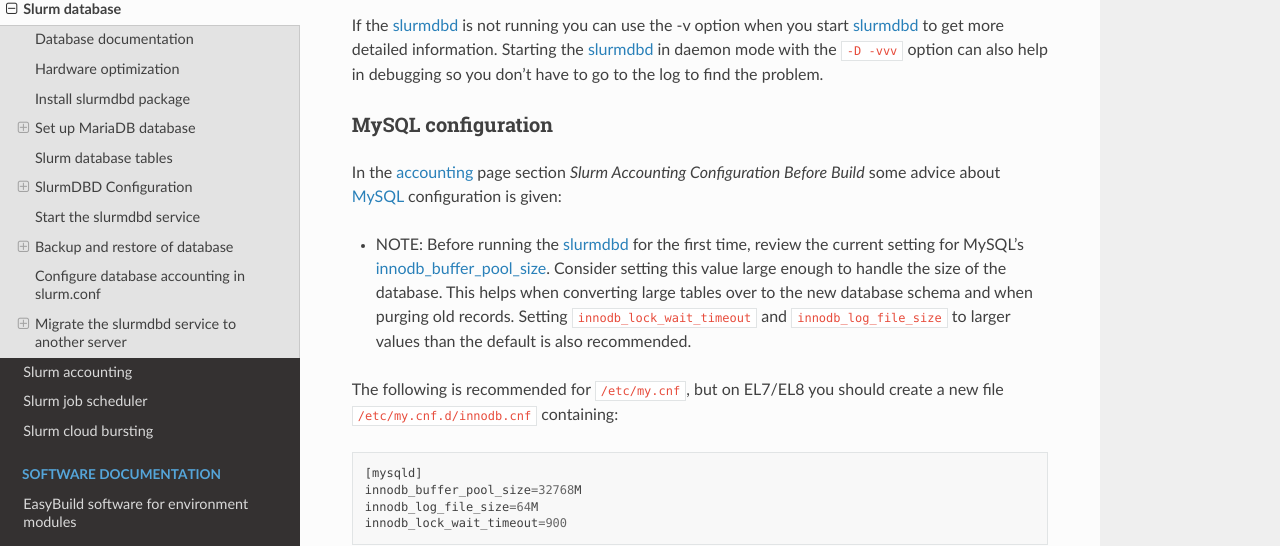
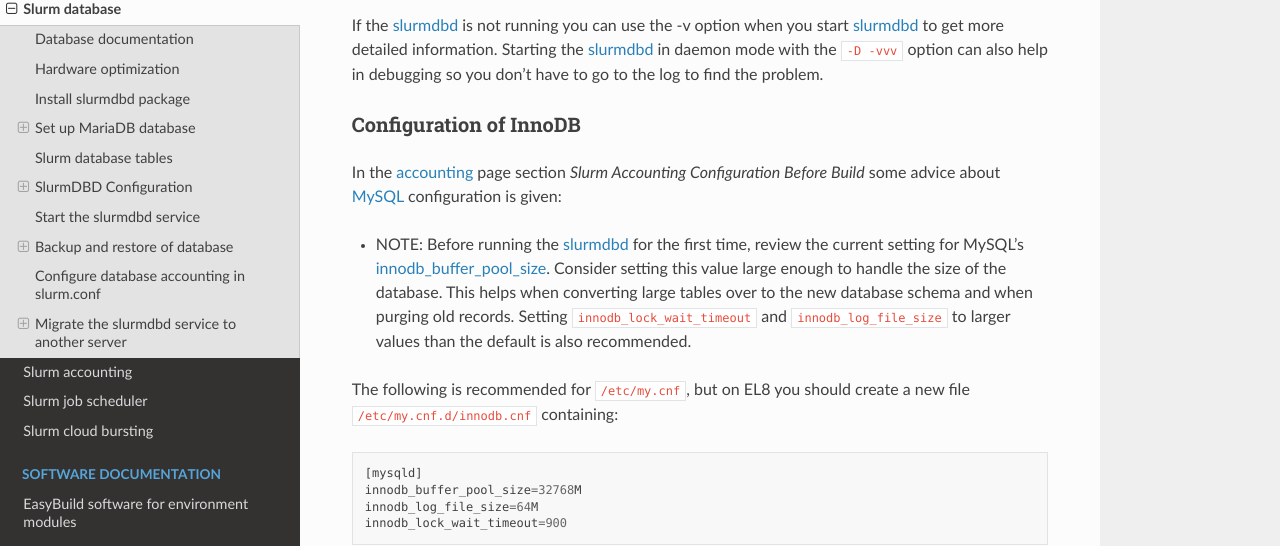
Before and after one commit to OleHolmNielsen/Niflheim_system, a Sphinx documentation site: the page built from docs/Slurm_database.rst, in a window 1280 px wide and 900 px high, scrolled down 3846 px. Shown: the part 149-695 px from the top of the window. Built offline with Sphinx 7.4.7 and the Read the Docs theme 3.1.0, drawn with Linux system fonts in a browser that asks for light colours; some of the changed text lies outside the part shown.

Commit message:
Changed section heading: Configuration of InnoDB

```diff
--- a/docs/Slurm_database.rst
+++ b/docs/Slurm_database.rst
@@ -159,8 +161,10 @@
 If the slurmdbd_ is not running you can use the -v option when you start slurmdbd_ to get more detailed information.
 Starting the slurmdbd_ in daemon mode with the ``-D -vvv`` option can also help in debugging so you don't have to go to the log to find the problem.
 
-MySQL configuration
--------------------
+.. _InnoDB_configuration:
+
+Configuration of InnoDB
+--------------------------------
 
 In the accounting_ page section *Slurm Accounting Configuration Before Build* some advice about MySQL_ configuration is given:
 
@@ -170,7 +174,7 @@
   Setting ``innodb_lock_wait_timeout`` and ``innodb_log_file_size`` to larger values than the default is also recommended.
 
 The following is recommended for ``/etc/my.cnf``,
-but on EL7/EL8 you should create a new file ``/etc/my.cnf.d/innodb.cnf`` containing::
+but on EL8 you should create a new file ``/etc/my.cnf.d/innodb.cnf`` containing::
 
   [mysqld]
   innodb_buffer_pool_size=32768M
```
Also changed, not shown: other parts of docs/Slurm_database.rst (+2 -0 lines).
